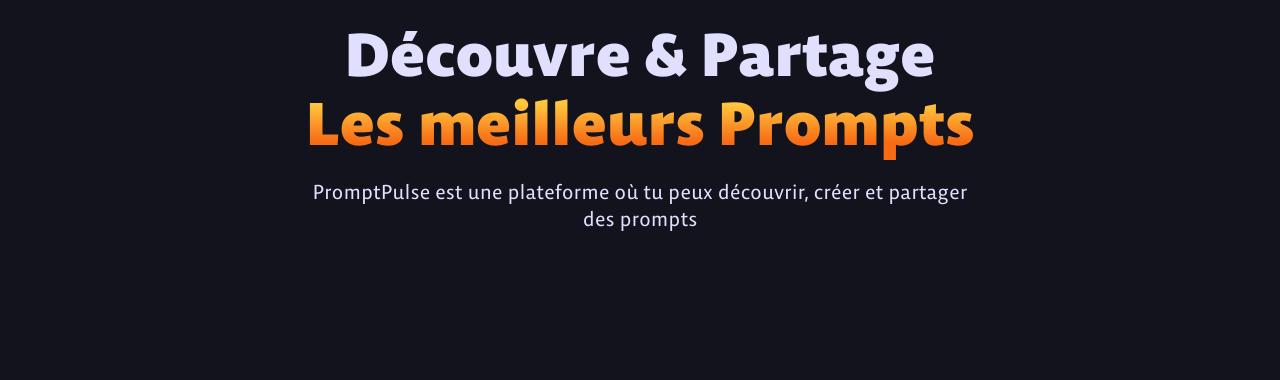
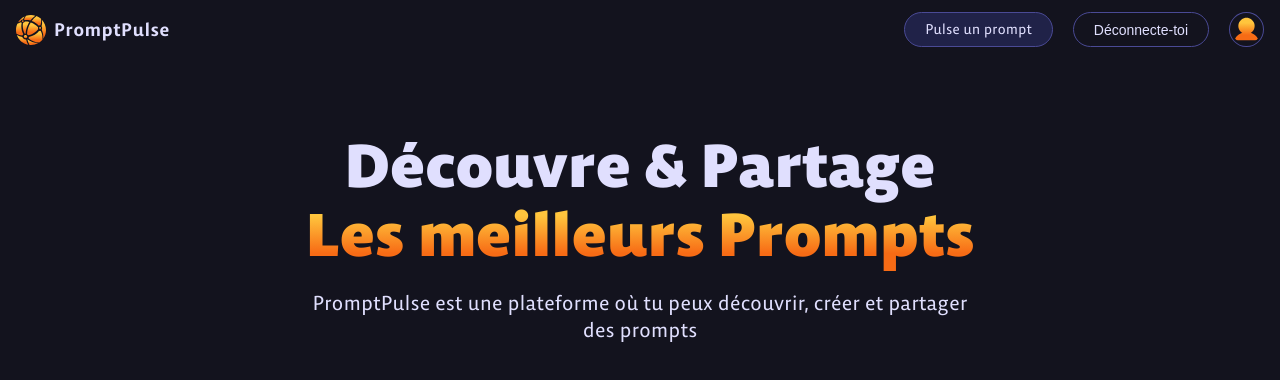
Before and after one commit to cedric-renais/promptpulse, a Next.js app: page / in a window 1280 px wide. Shown: the top 380 px of the page. Built offline with nearby package versions, Linux system fonts and the light colour scheme.

Commit message:
🚧 Nav en cours (JSX & CSS) 💄 Ajout de nouvelles mixins & de variables 🍱 Ajout d'une image

```diff
--- a/jsconfig.json
+++ b/jsconfig.json
@@ -1,7 +1,7 @@
 {
   "compilerOptions": {
     "paths": {
-      "@/*": ["./src/*"]
+      "@*": ["./src/*"]
     }
   }
 }
--- a/src/app/layout.jsx
+++ b/src/app/layout.jsx
@@ -1,4 +1,5 @@
-import '@/sass/globals.scss';
+import Nav from '@components/Nav';
+import '@sass/globals.scss';
 
 export const metadata = {
   title: 'PromptPulse',
@@ -11,7 +12,10 @@
     <html lang="fr">
       <body>
         <div className="main" />
-        <main className="app">{children}</main>
+        <main className="app">
+          <Nav />
+          {children}
+        </main>
       </body>
     </html>
   );
--- /dev/null
+++ b/src/components/Nav.jsx
@@ -0,0 +1,50 @@
+'use client';
+
+import '@sass/components/Nav.scss';
+import { signOut } from 'next-auth/react';
+import Image from 'next/image';
+import Link from 'next/link';
+
+const Nav = () => {
+  const isUserLoggedIn = true;
+  return (
+    <nav className="nav">
+      <Link className="nav__link" href="/">
+        <Image
+          className="nav__logo"
+          src="/assets/images/logo.svg"
+          alt="Logo de PromptPulse"
+          width={30}
+          height={30}
+        />
+        <p className="nav__logo-text">PromptPulse</p>
+      </Link>
+
+      {/* Nav - Desktop */}
+      <div className="nav__desktop">
+        {isUserLoggedIn ? (
+          <div className="nav__user-actions">
+            <Link className="nav__create-post" href="/create-post">
+              Pulse un prompt
+            </Link>
+            <button className="nav__sign-out" type="button" onClick={signOut}>
+              Déconnecte-toi
+            </button>
+            <Link className="nav__profile" href="/profile">
+              <Image
+                className="nav__profile-image"
+                src="/assets/images/user.svg"
+                alt="Image de profil"
+                width={35}
+                height={35}
+              />
+            </Link>
+          </div>
+        ) : (
+          <></>
+        )}
+      </div>
+    </nav>
+  );
+};
+export default Nav;
--- a/src/sass/base/_index.scss
+++ b/src/sass/base/_index.scss
@@ -3,4 +3,5 @@
 @use './mixins';
 @use './utils';
 @use './function';
+@use './variables';
 @forward './theme';
--- a/src/sass/base/_mixins.scss
+++ b/src/sass/base/_mixins.scss
@@ -1,7 +1,61 @@
 @use '../base/theme';
+@use '../base/function';
+@use '../base/variables' as var;
 
 @mixin flex-center {
   display: flex;
   justify-content: center;
   align-items: center;
 }
+
+@mixin button {
+  border-radius: var.$pill;
+  padding-block: function.toRem(6);
+  padding-inline: function.toRem(20);
+  transition: var.$transition;
+  text-align: center;
+  cursor: pointer;
+}
+
+@mixin iris-hover {
+  &:hover {
+    background-color: theme.$iris-4;
+    border: 1px solid theme.$iris-8;
+  }
+
+  &:focus {
+    outline: none;
+    border: 1px solid theme.$iris-8;
+    box-shadow: var.$shadow-iris;
+  }
+}
+
+@mixin ruby-hover {
+  &:hover {
+    background-color: theme.$ruby-4;
+    border: 1px solid theme.$ruby-8;
+  }
+
+  &:focus {
+    outline: none;
+    border: 1px solid theme.$ruby-8;
+    background-color: theme.$ruby-4;
+    box-shadow: var.$shadow-ruby;
+  }
+}
+
+@mixin button-iris {
+  @include button;
+  @include iris-hover;
+  background-color: theme.$iris-3;
+  border: 1px solid theme.$iris-7;
+  font-size: function.toRem(14);
+}
+
+@mixin button-outline-ruby {
+  @include button;
+  @include ruby-hover;
+  background-color: transparent;
+  border: 1px solid theme.$iris-7;
+  font-size: function.toRem(14);
+}
--- /dev/null
+++ b/src/sass/base/_variables.scss
@@ -0,0 +1,12 @@
+@use '../base/theme';
+@use '../base/function';
+
+// Button
+$pill: 9999px;
+
+// Box Shadow
+$shadow-iris: 0 0 0 3.5px rgba(theme.$iris-8, 0.5);
+$shadow-ruby: 0 0 0 3.5px rgba(theme.$ruby-8, 0.5);
+
+// Transition
+$transition: all 0.2s ease-in-out;
--- /dev/null
+++ b/src/sass/components/Nav.scss
@@ -0,0 +1,77 @@
+@use '../base/' as theme;
+@use '../base/function';
+@use '../base/mixins';
+
+.nav {
+  display: flex;
+  justify-content: space-between;
+  inline-size: 100%;
+  margin-block-end: function.toRem(64);
+  padding-block-start: function.toRem(12);
+
+  &__link {
+    @include mixins.flex-center;
+    gap: function.toRem(8);
+  }
+
+  &__logo {
+    object-fit: contain;
+  }
+
+  &__logo-text {
+    font-size: function.toRem(18);
+    letter-spacing: 0.025em;
+    font-weight: 600;
+
+    @media (max-width: 640px) {
+      display: none;
+    }
+  }
+
+  ///////////////////
+  // Nav - Desktop //
+  ///////////////////
+
+  &__desktop {
+    display: none;
+
+    @media (min-width: 640px) {
+      display: flex;
+    }
+  }
+
+  &__user-actions {
+    display: flex;
+    gap: function.toRem(12);
+
+    @media (min-width: 768px) {
+      gap: function.toRem(20);
+    }
+  }
+
+  &__create-post {
+    @include mixins.flex-center;
+    @include mixins.button-iris;
+  }
+
+  &__sign-out {
+    @include mixins.flex-center;
+    @include mixins.button-outline-ruby;
+    color: theme.$iris-12;
+
+    &:hover {
+      color: theme.$ruby-12;
+    }
+
+    &:focus {
+      color: theme.$ruby-12;
+    }
+  }
+
+  &__profile-image {
+    border-radius: 50%;
+    border: 1px solid theme.$iris-7;
+    padding-inline: function.toRem(2);
+    padding-block: function.toRem(2);
+  }
+}
```
Also changed, not shown: public/assets/images/user.svg (added).
